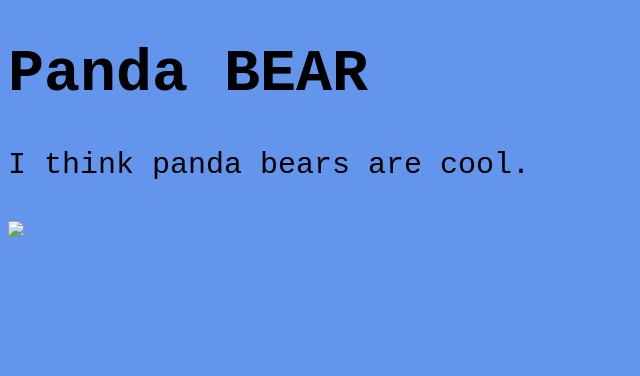
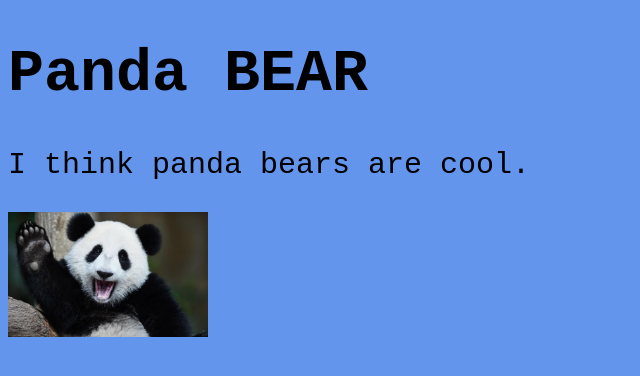
Before and after one commit to arceosop000/Bears-, a plain HTML site: page Pages/panda.html in a window 1280 px wide. Shown: the whole page, without its empty margins (0-640 px from the left). Drawn offline with Linux system fonts and the light colour scheme.

Commit message:
Update panda.html

```diff
--- a/Pages/panda.html
+++ b/Pages/panda.html
@@ -7,6 +7,6 @@
 	<body>
 		<h1>Panda BEAR</h1>
 		<p>I think panda bears are cool.</p>
-		<img src="panda.jpg">
+		<img src="\Bears-\Resources\panda.jpg" width=200px height=auto>
 	</body>
 </html>
```
